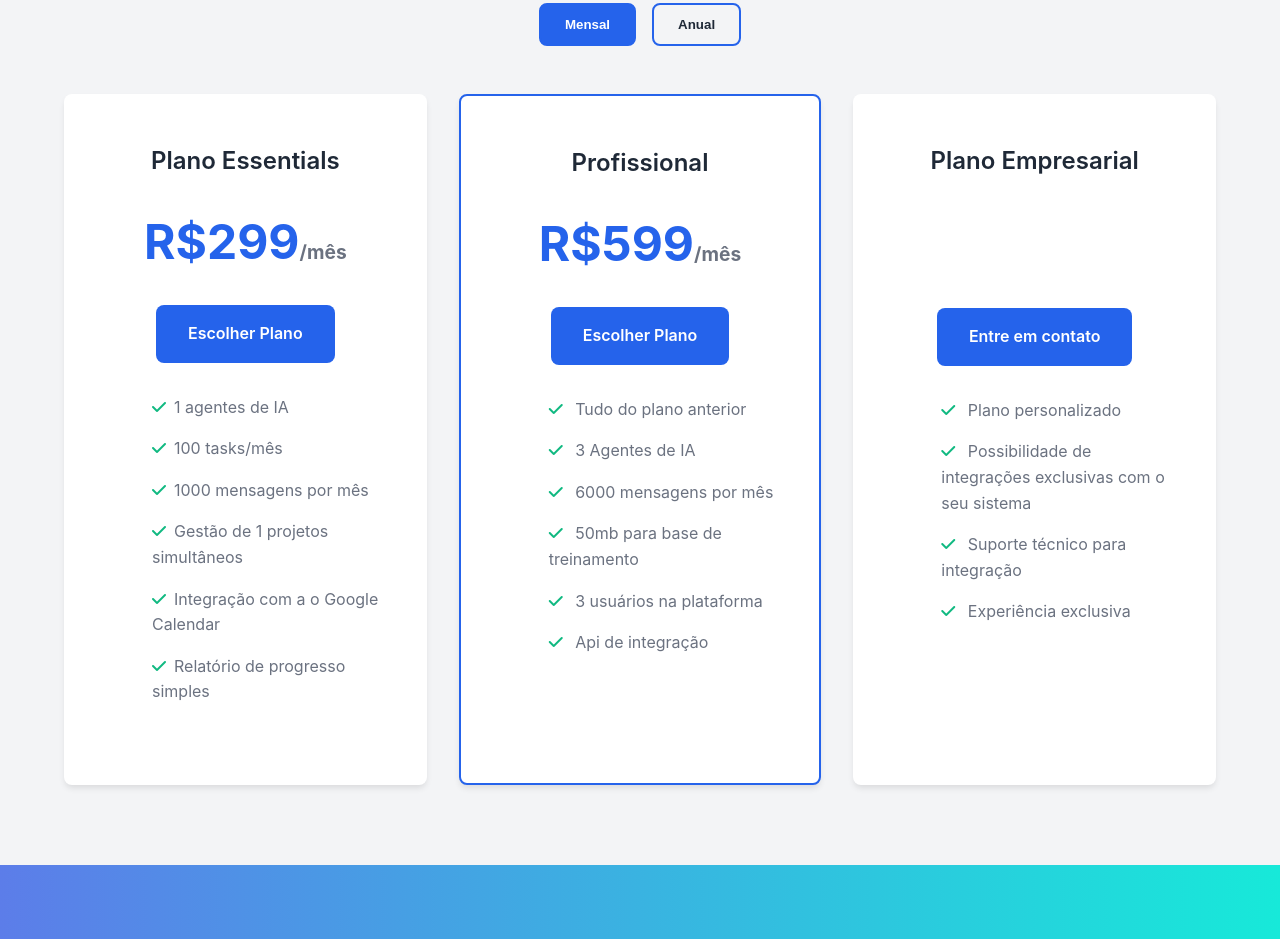
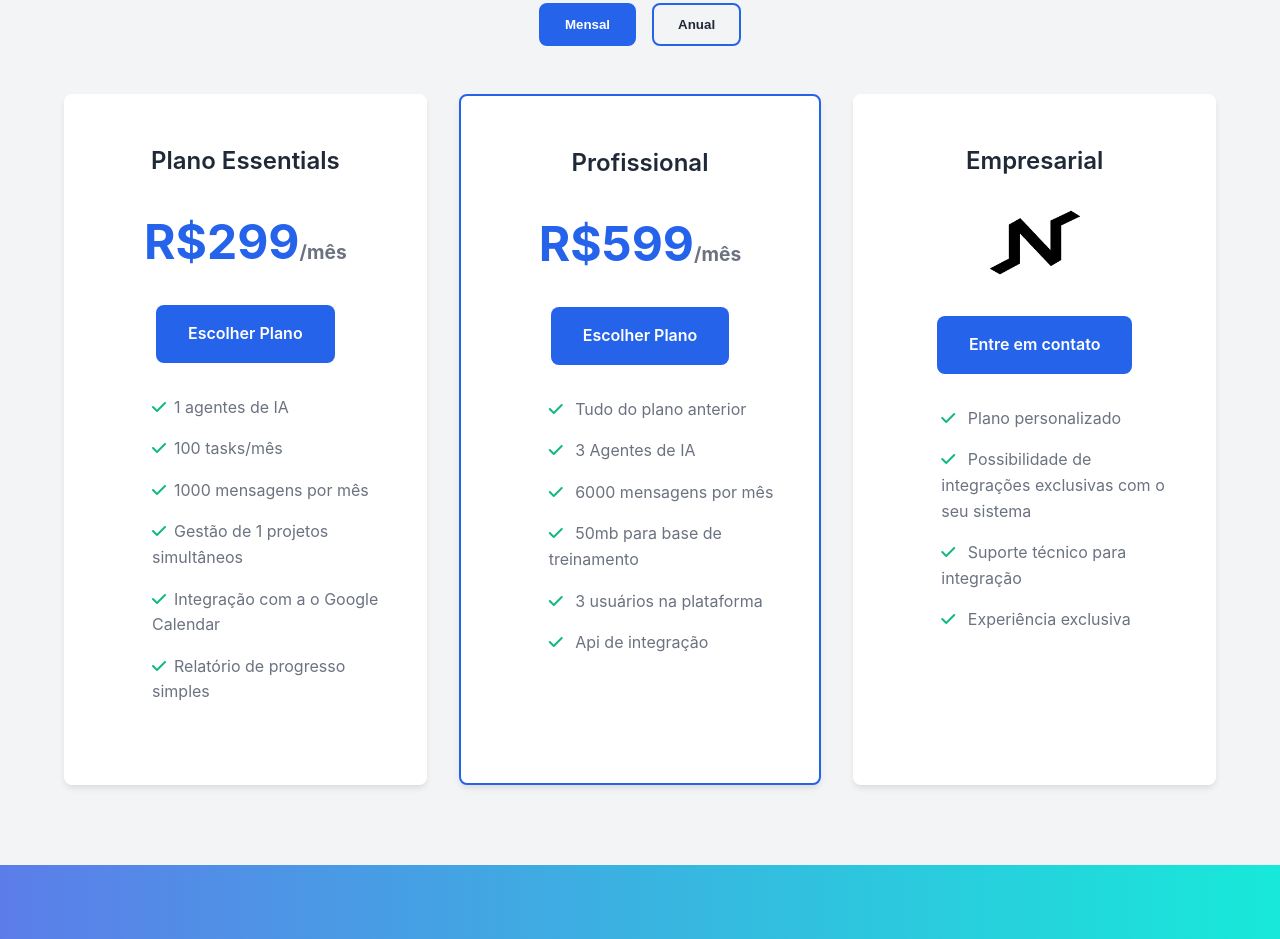
Before and after one commit to Jefisu10078/neurora-systems, a plain HTML site: page index.html in a window 1280 px wide. Shown: the part 4955-5894 px from the top of the page. Drawn offline with nearby package versions, Linux system fonts and the light colour scheme.

Commit message:
commit 07-04

```diff
--- a/index.html
+++ b/index.html
@@ -314,7 +314,8 @@
 
                 </div>
                 <div class="pricing-card">
-                    <h3>Plano Empresarial</h3>
+                    <h3>Empresarial</h3>
+                    <img src="assets/logo-bk.png" alt="neurora-systems" class="pricing-logo">
                     <a href="https://wa.me/5511946358432" class="cta-button-emp">Entre em contato</a>
                     <ul>
                         <li><i class="fas fa-check"></i> Plano personalizado</li>
@@ -326,7 +327,7 @@
             </div>
             <div class="pricing-grid annual-pricing">
                 <div class="pricing-card">
-                    <h3>Inicial</h3>
+                    <h3>Plano Essentials</h3>
                     <div class="price">R$3.229<span>/ano</span></div>
                     <div class="savings">Economize 10%</div>
                     <a href="https://wa.me/5511946358432" class="cta-button">Escolher Plano</a>
@@ -355,7 +356,8 @@
                 </div>
                 <div class="pricing-card">
                     <h3>Empresarial</h3>
-                    <a href="https://wa.me/5511946358432" class="cta-button-emp2">Escolher Plano</a>
+                    <img src="assets/logo-bk.png" alt="neurora-systems" class="pricing-logo">
+                    <a href="https://wa.me/5511946358432" class="cta-button-emp2">Entre em contato</a>
                     <ul>
                         <li><i class="fas fa-check"></i> Plano personalizado</li>
                         <li><i class="fas fa-check"></i> Possibilidade de integrações exclusivas com o seu sistema</li>
--- a/script.js
+++ b/script.js
@@ -186,6 +186,11 @@ function initThemeToggle() {
         if (footerLogo) {
             footerLogo.src = isDark ? 'assets/logo-wt.png' : 'assets/logo-bk.png';
         }
+        // Update pricing card logos
+        const pricingLogos = document.querySelectorAll('.pricing-logo');
+        pricingLogos.forEach(pricingLogo => {
+            pricingLogo.src = isDark ? 'assets/logo-wt.png' : 'assets/logo-bk.png';
+        });
     };
 
     // Check for saved theme preference or use system preference
--- a/styles.css
+++ b/styles.css
@@ -86,7 +86,7 @@ p {
 .cta-button-emp {
     display: inline-block;
     padding: 1rem 2rem;
-    margin-top: 7em;
+    margin-top: 0;
     background-color: var(--primary-color);
     color: white;
     text-decoration: none;
@@ -98,7 +98,7 @@ p {
 .cta-button-emp2 {
     display: inline-block;
     padding: 1rem 2rem;
-    margin-top: 9em;
+    margin-top: 2em;
     background-color: var(--primary-color);
     color: white;
     text-decoration: none;
@@ -730,6 +730,13 @@ p2:hover {
     transition: transform 0.3s ease;
 }
 
+.pricing-logo {
+    width: 6rem;
+    height: 6rem;
+    display: block;
+    margin: 0 auto 1.5rem auto;
+}
+
 .pricing-card.featured {
     border: 2px solid var(--primary-color);
 }
```
